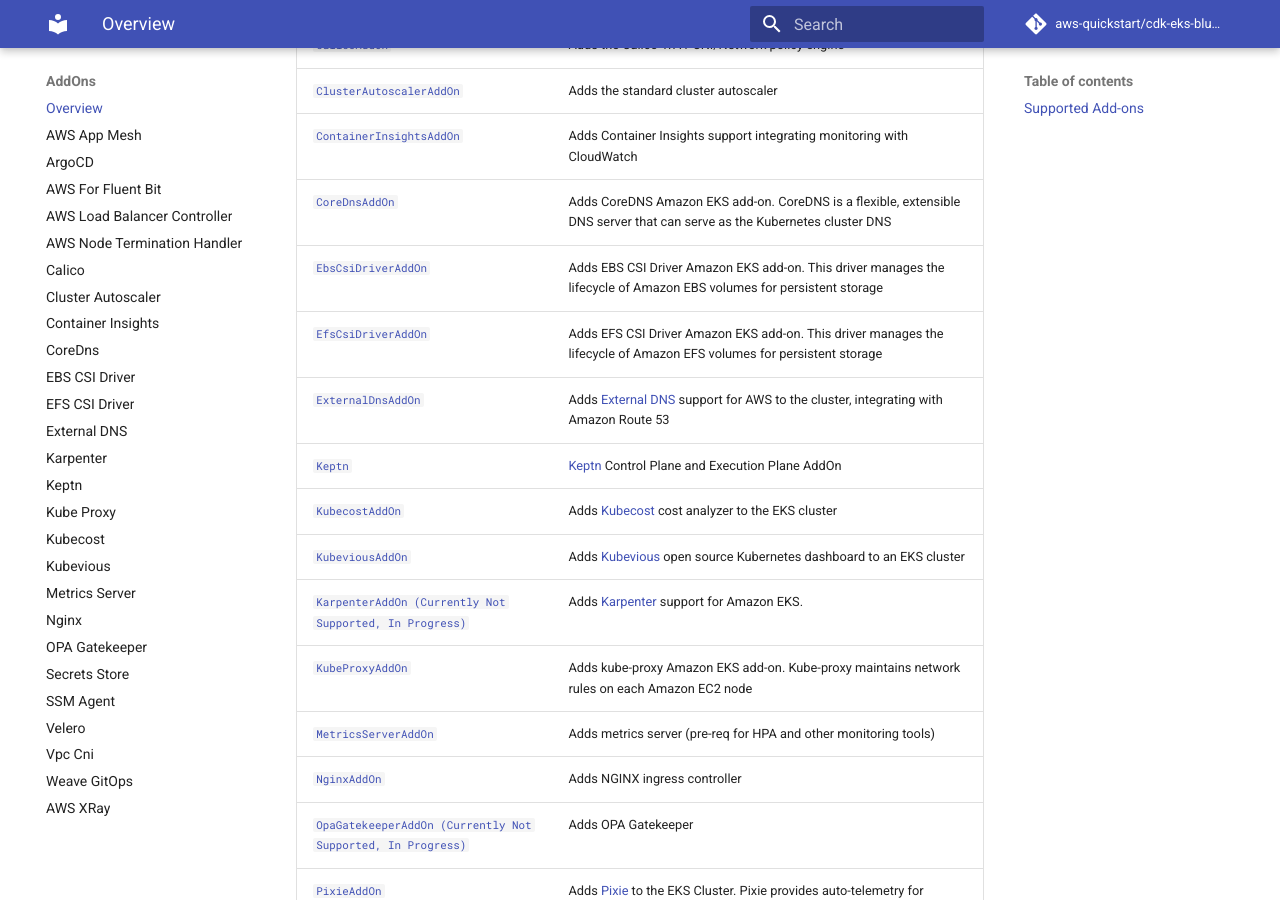
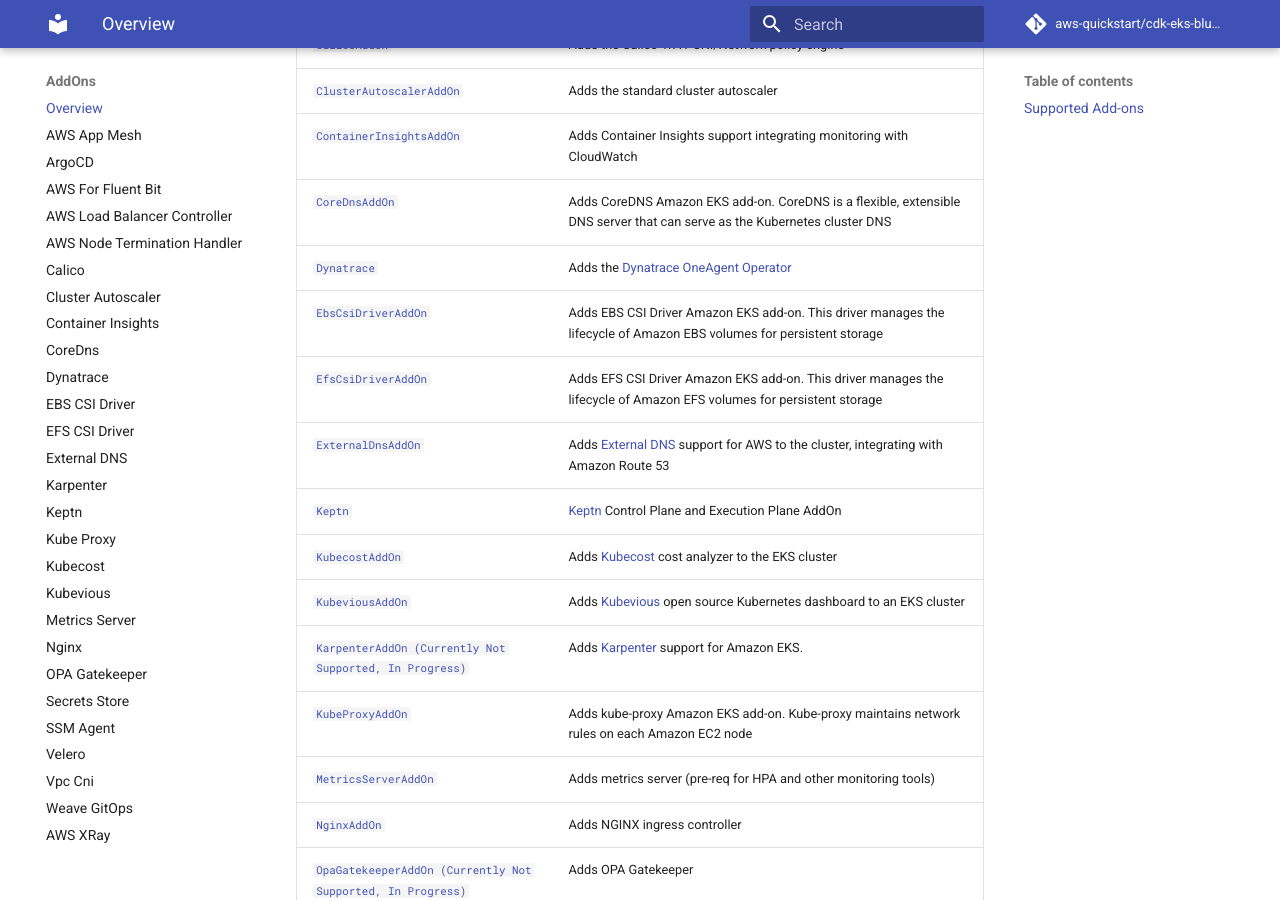
Before and after one commit to aws-quickstart/cdk-eks-blueprints, an MkDocs documentation site: the page built from docs/addons/index.md, in a window 1280 px wide and 900 px high, scrolled down 847 px. Built offline with MkDocs 1.6.1 and Material for MkDocs 9.7.7, drawn with Linux system fonts in a browser that asks for light colours; comment, search, counter and statistics services are not loaded.

Commit message:
Add Dynatrace to the Docs and fixed keptn GitHub Repo link

```diff
--- a/docs/addons/index.md
+++ b/docs/addons/index.md
@@ -19,10 +19,11 @@
 | [`ClusterAutoscalerAddOn`](./cluster-autoscaler)                       | Adds the standard cluster autoscaler                                                                                                  |
 | [`ContainerInsightsAddOn`](./container-insights)                       | Adds Container Insights support integrating monitoring with CloudWatch                                                                |
 | [`CoreDnsAddOn`](./coredns.md)                                         | Adds CoreDNS Amazon EKS add-on. CoreDNS is a flexible, extensible DNS server that can serve as the Kubernetes cluster DNS             |
+| [`Dynatrace`](https://github.com/dynatrace-oss/dynatrace-eks-blueprints-addon)           | Adds the [Dynatrace](https://www.dynatrace.com/) [OneAgent Operator](https://github.com/Dynatrace/dynatrace-oneagent-operator) |
 | [`EbsCsiDriverAddOn`](./ebs-csi-driver.md)                             | Adds EBS CSI Driver Amazon EKS add-on. This driver manages the lifecycle of Amazon EBS volumes for persistent storage                 |
 | [`EfsCsiDriverAddOn`](./efs-csi-driver.md)                             | Adds EFS CSI Driver Amazon EKS add-on. This driver manages the lifecycle of Amazon EFS volumes for persistent storage                 |
 | [`ExternalDnsAddOn`](./external-dns)                                   | Adds [External DNS](https://github.com/kubernetes-sigs/external-dns) support for AWS to the cluster, integrating with Amazon Route 53 |
-| [`Keptn`](https://github.com/keptn-sandbox/keptn-blueprints-addons)           | [Keptn](https://keptn.sh/) Control Plane and Execution Plane AddOn |
+| [`Keptn`](https://github.com/keptn-sandbox/keptn-eks-blueprints-addon)           | [Keptn](https://keptn.sh/) Control Plane and Execution Plane AddOn |
 | [`KubecostAddOn`](./kubecost.md)                                       | Adds [Kubecost](https://kubecost.com) cost analyzer to the EKS cluster                                                                |
 | [`KubeviousAddOn`](./kubevious.md)                                     | Adds [Kubevious](https://github.com/kubevious/kubevious) open source Kubernetes dashboard to an EKS cluster                           |                  |
 | [`KarpenterAddOn (Currently Not Supported, In Progress)`](./karpenter.md)                                     | Adds [Karpenter](https://github.com/awslabs/karpenter) support for Amazon EKS.                                                        |
--- a/mkdocs.yml
+++ b/mkdocs.yml
@@ -23,6 +23,7 @@
     - Cluster Autoscaler: 'addons/cluster-autoscaler.md'
     - Container Insights: 'addons/container-insights.md'
     - CoreDns: 'addons/coredns.md'
+    - Dynatrace: 'https://github.com/dynatrace-oss/dynatrace-eks-blueprints-addon'
     - EBS CSI Driver: 'addons/ebs-csi-driver.md'
     - EFS CSI Driver: 'addons/efs-csi-driver.md'
     - External DNS: 'addons/external-dns.md'
```
